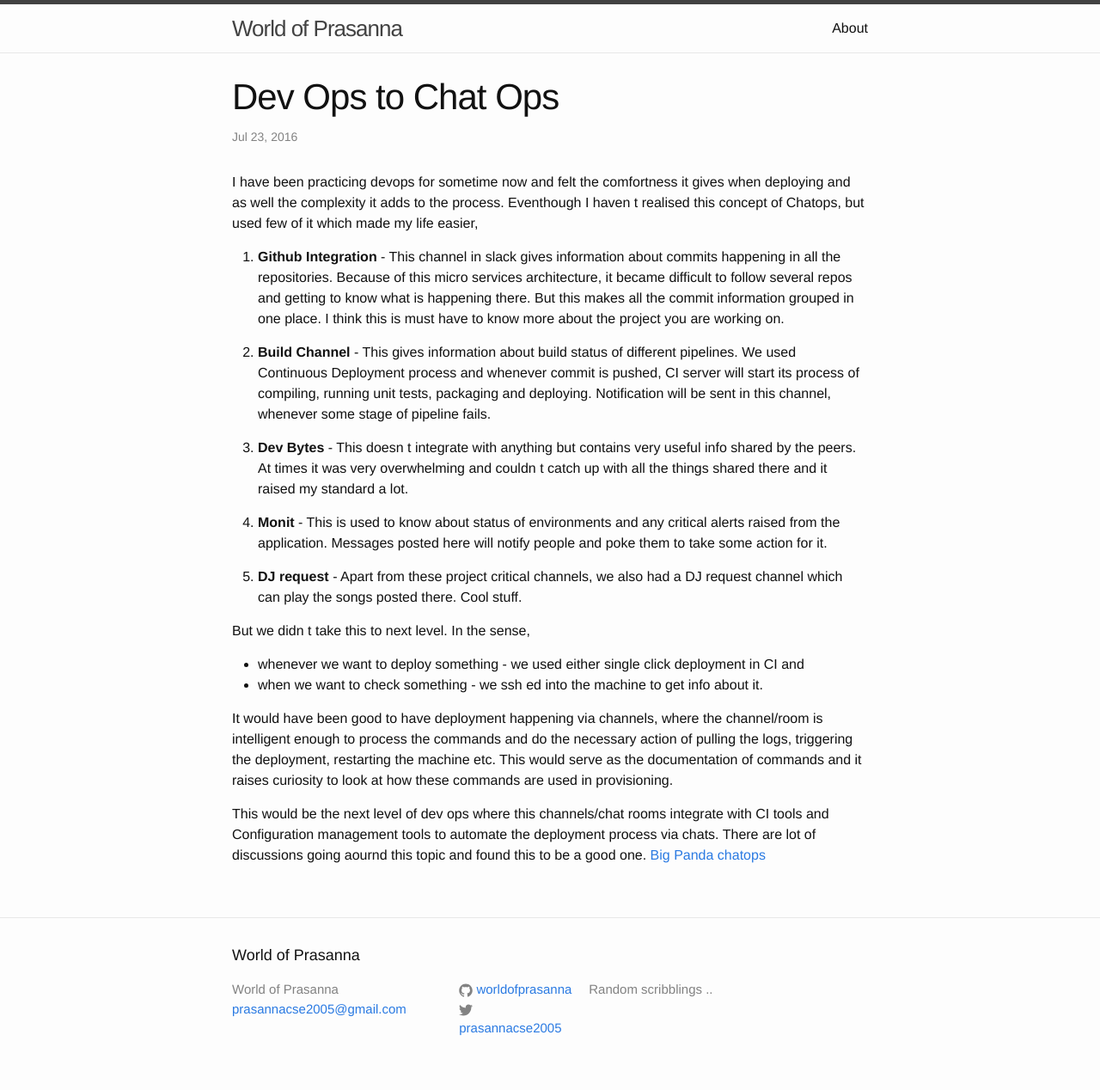
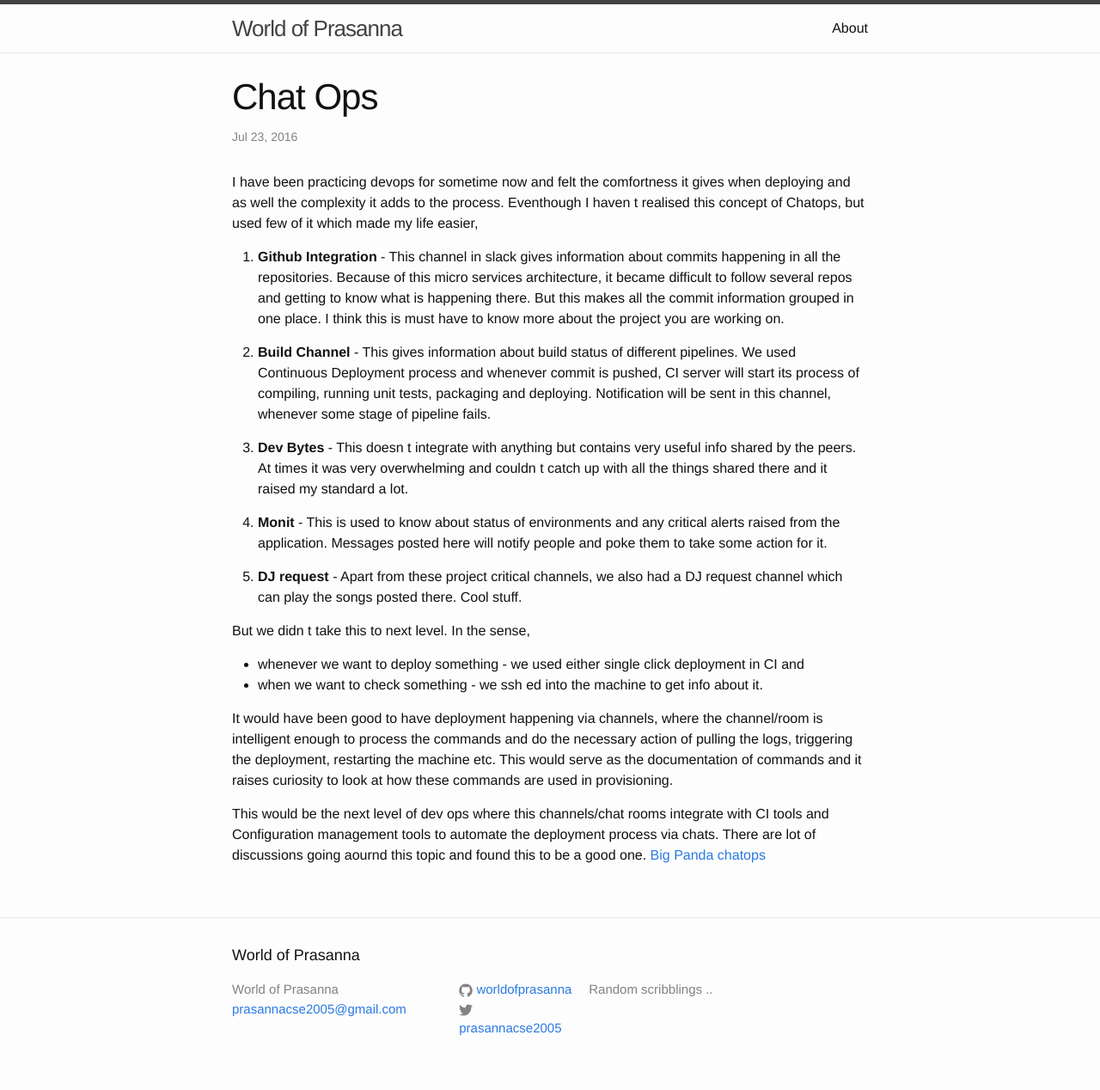
Before and after one commit to worldofprasanna/worldofprasanna-old.github.io, a Jekyll site: the page built from _posts/2016-07-24-chat-ops.md, in a window 1280 px wide. Shown: the whole page at 86% size. Built offline with Jekyll 4.4.1, drawn with Linux system fonts in a browser that asks for light colours.

Commit message:
Rename title to Chatops

```diff
--- a/_posts/2016-07-24-chat-ops.md
+++ b/_posts/2016-07-24-chat-ops.md
@@ -1,6 +1,6 @@
 ---
 layout: post
-title:  "Dev Ops to Chat Ops"
+title:  "Chat Ops"
 date:   2016-07-24 02:21:54 +0530
 categories: chatops devops
 ---
```
